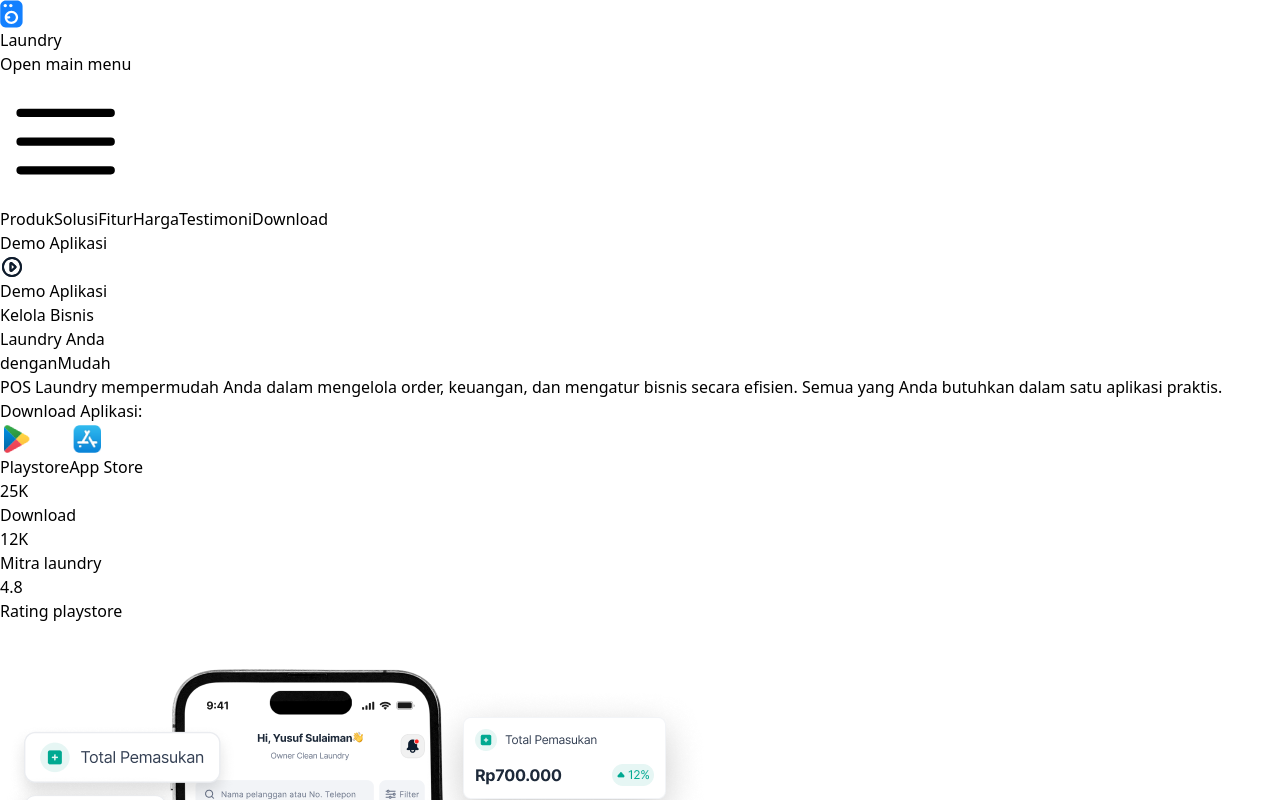
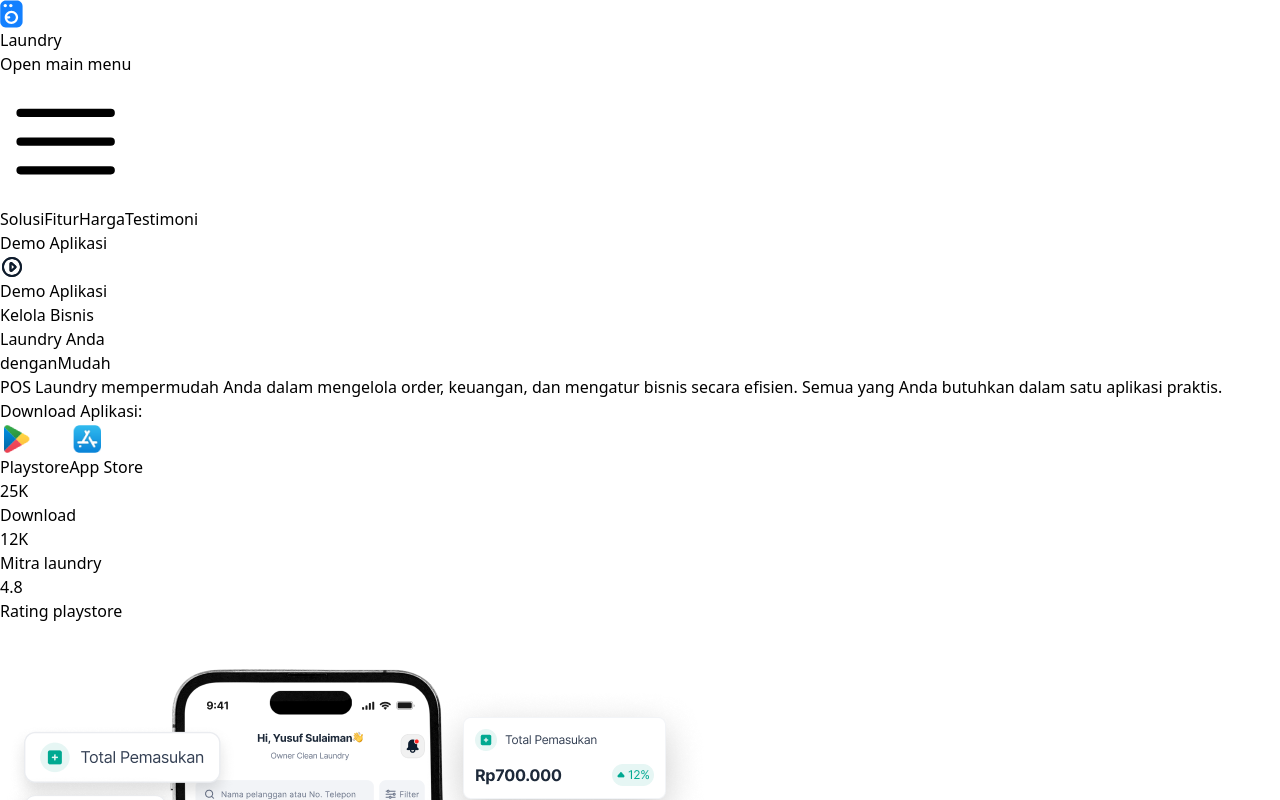
Before and after one commit to septianadip17/pos-laundry, a React (Vite) app: page / in a window 1280 px wide. Shown: the top 800 px of the page. Built offline with nearby package versions, Linux system fonts and the light colour scheme.

Commit message:
deleted nav produk dan download

```diff
--- a/src/components/Navbar.jsx
+++ b/src/components/Navbar.jsx
@@ -9,12 +9,10 @@ import demoIcon from "../assets/icons/play-circle.svg";
 import { useEffect, useState } from "react";
 
 const navigation = [
-  { name: "Produk", href: "#produk", current: false },
   { name: "Solusi", href: "#solusi", current: false },
   { name: "Fitur", href: "#fitur", current: false },
   { name: "Harga", href: "#harga", current: false },
   { name: "Testimoni", href: "#testimoni", current: false },
-  { name: "Download", href: "#download", current: false },
 ];
 
 function classNames(...classes) {
```
